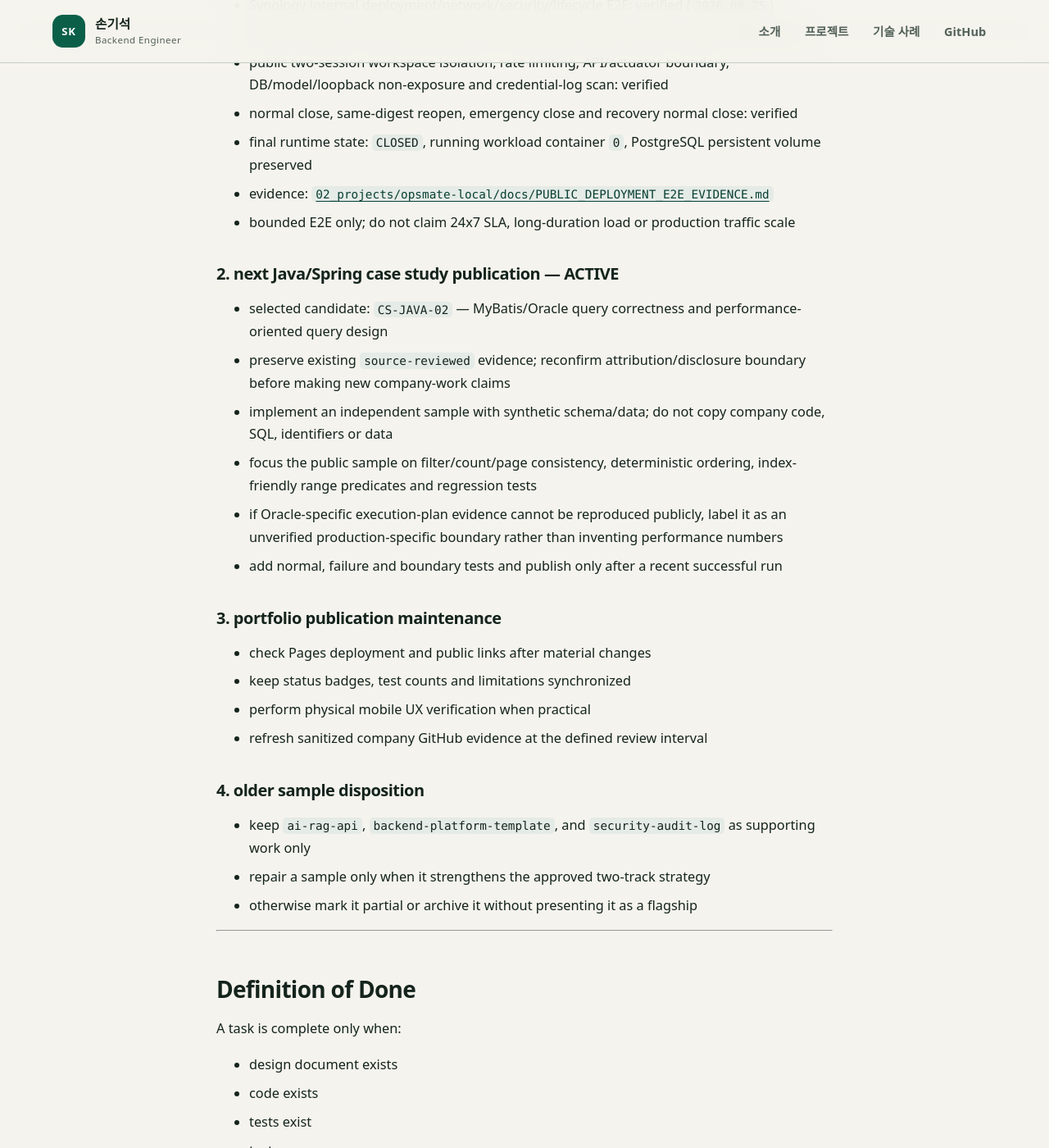
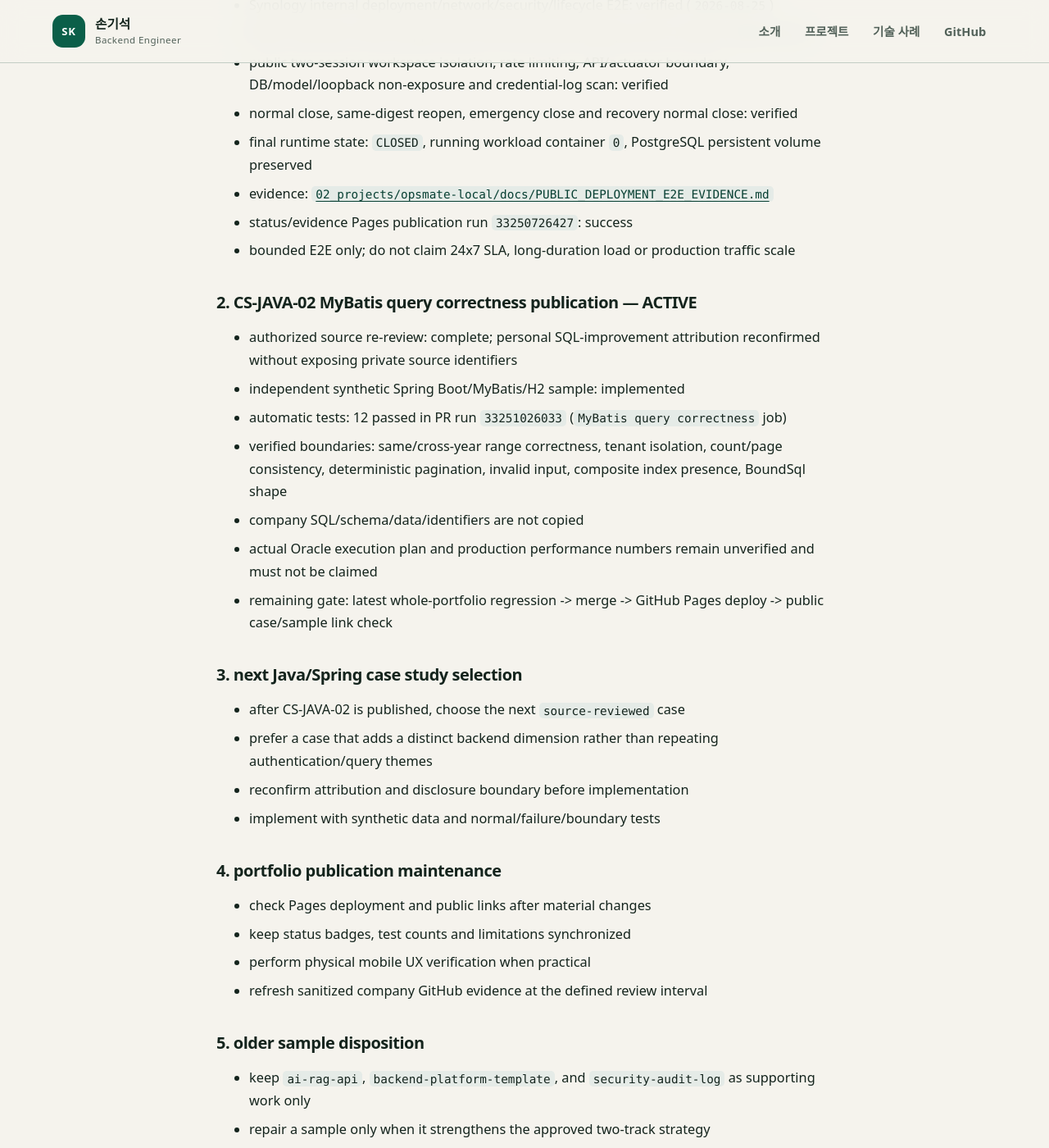
Before and after one commit to son1004007/engineering-career-portfolio, a Jekyll site: the page built from TASKS.md, in a window 1280 px wide and 1400 px high, scrolled down 1163 px. Shown: the whole window at 82% size. Built offline with Jekyll 4.4.1, drawn with Linux system fonts in a browser that asks for light colours; our own code applies the rules of GitHub Pages for plain Markdown files; some of the changed text lies outside the part shown.

Commit message:
docs: advance CS-JAVA-02 to publication gate

```diff
--- a/TASKS.md
+++ b/TASKS.md
@@ -31,23 +31,31 @@ The active execution ledger, dependencies and verification evidence are maintain
 - normal close, same-digest reopen, emergency close and recovery normal close: verified
 - final runtime state: `CLOSED`, running workload container `0`, PostgreSQL persistent volume preserved
 - evidence: [`02_projects/opsmate-local/docs/PUBLIC_DEPLOYMENT_E2E_EVIDENCE.md`](02_projects/opsmate-local/docs/PUBLIC_DEPLOYMENT_E2E_EVIDENCE.md)
+- status/evidence Pages publication run `33250726427`: success
 - bounded E2E only; do not claim 24x7 SLA, long-duration load or production traffic scale
 
-### 2. next Java/Spring case study publication — ACTIVE
-- selected candidate: `CS-JAVA-02` — MyBatis/Oracle query correctness and performance-oriented query design
-- preserve existing `source-reviewed` evidence; reconfirm attribution/disclosure boundary before making new company-work claims
-- implement an independent sample with synthetic schema/data; do not copy company code, SQL, identifiers or data
-- focus the public sample on filter/count/page consistency, deterministic ordering, index-friendly range predicates and regression tests
-- if Oracle-specific execution-plan evidence cannot be reproduced publicly, label it as an unverified production-specific boundary rather than inventing performance numbers
-- add normal, failure and boundary tests and publish only after a recent successful run
+### 2. CS-JAVA-02 MyBatis query correctness publication — ACTIVE
+- authorized source re-review: complete; personal SQL-improvement attribution reconfirmed without exposing private source identifiers
+- independent synthetic Spring Boot/MyBatis/H2 sample: implemented
+- automatic tests: 12 passed in PR run `33251026033` (`MyBatis query correctness` job)
+- verified boundaries: same/cross-year range correctness, tenant isolation, count/page consistency, deterministic pagination, invalid input, composite index presence, BoundSql shape
+- company SQL/schema/data/identifiers are not copied
+- actual Oracle execution plan and production performance numbers remain unverified and must not be claimed
+- remaining gate: latest whole-portfolio regression -> merge -> GitHub Pages deploy -> public case/sample link check
 
-### 3. portfolio publication maintenance
+### 3. next Java/Spring case study selection
+- after CS-JAVA-02 is published, choose the next `source-reviewed` case
+- prefer a case that adds a distinct backend dimension rather than repeating authentication/query themes
+- reconfirm attribution and disclosure boundary before implementation
+- implement with synthetic data and normal/failure/boundary tests
+
+### 4. portfolio publication maintenance
 - check Pages deployment and public links after material changes
 - keep status badges, test counts and limitations synchronized
 - perform physical mobile UX verification when practical
 - refresh sanitized company GitHub evidence at the defined review interval
 
-### 4. older sample disposition
+### 5. older sample disposition
 - keep `ai-rag-api`, `backend-platform-template`, and `security-audit-log` as supporting work only
 - repair a sample only when it strengthens the approved two-track strategy
 - otherwise mark it partial or archive it without presenting it as a flagship
@@ -62,3 +70,4 @@ A task is complete only when:
 - tests pass
 - documentation matches implementation
 - any external/runtime gate claimed as complete has bounded execution evidence
+- any publication claim has current Pages build/deploy and public-link evidence
```
